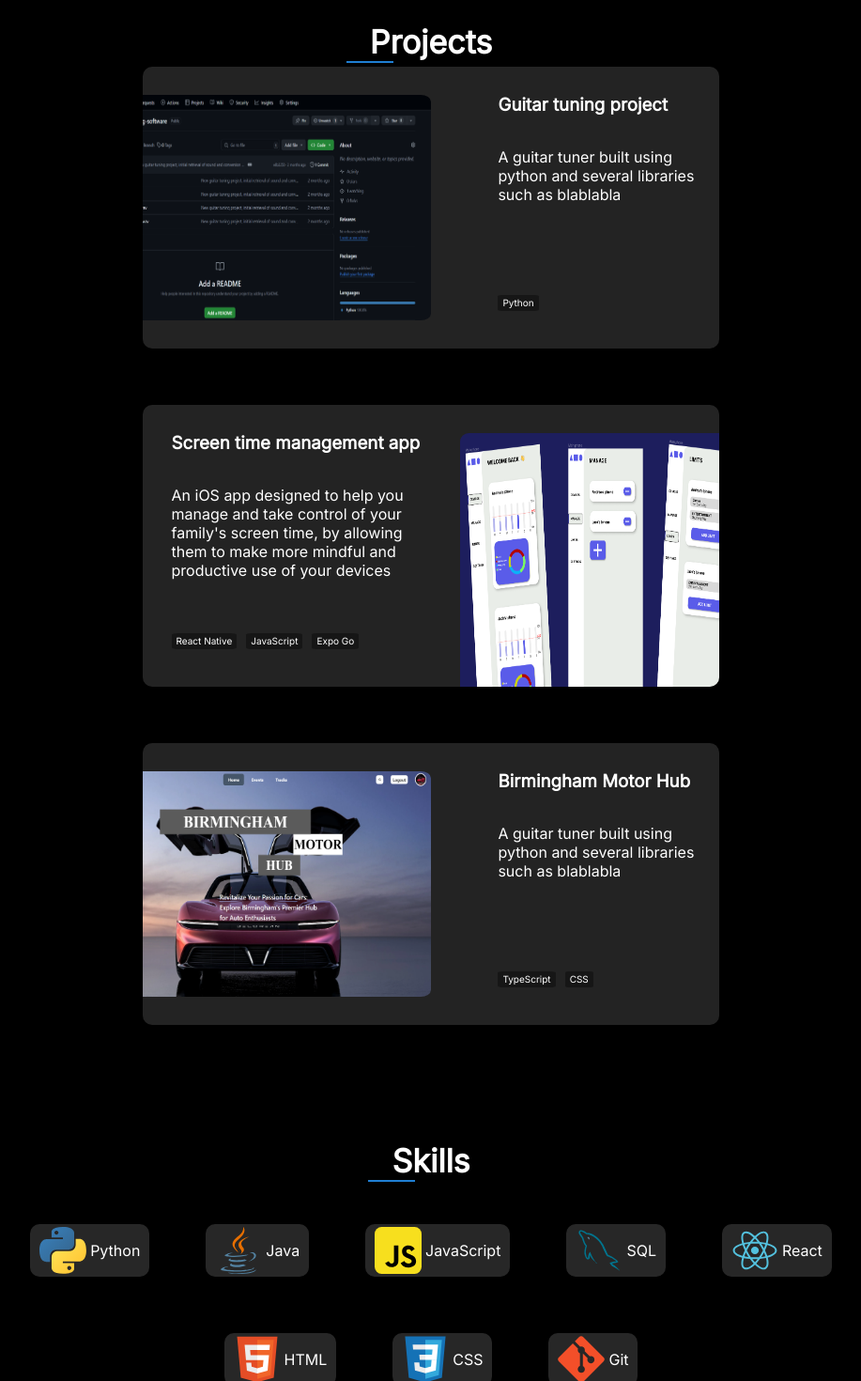
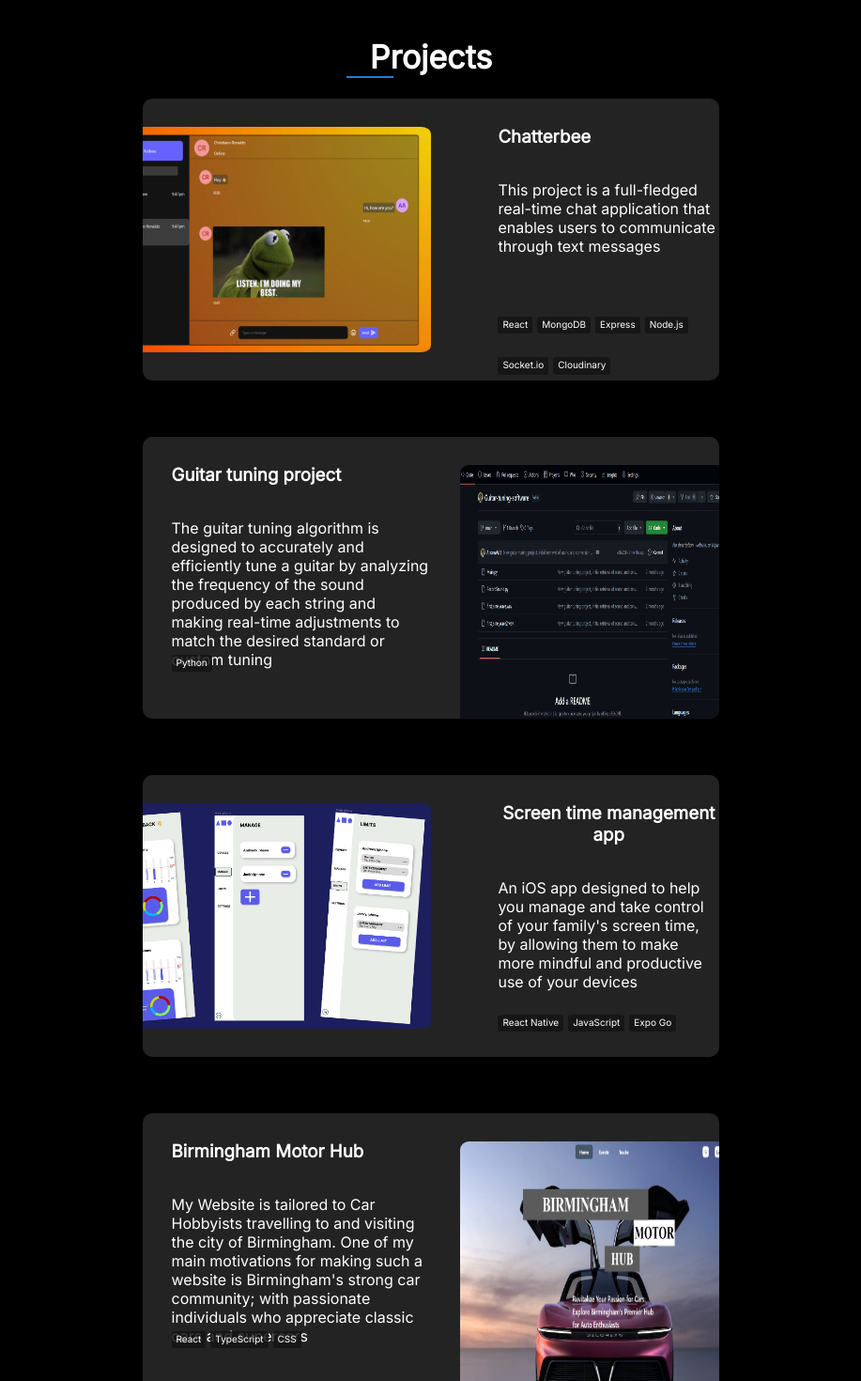
Before and after one commit to AndreaA33/Portfolio, a React (Create React App) app: page / in a window 1280 px wide. Shown: the part 1240-2710 px from the top of the page at 94% size, without its empty margins (181-1098 px from the left). Built offline with nearby package versions, Linux system fonts and the light colour scheme.

Commit message:
new project added

```diff
--- a/package.json
+++ b/package.json
@@ -39,6 +39,5 @@
       "last 1 firefox version",
       "last 1 safari version"
     ]
-  },
-  "homepage": "https://andreaanikwe.com"
+  }
 }
--- a/src/App.css
+++ b/src/App.css
@@ -31,7 +31,7 @@ body {
   text-align: center;
   display: flex;
   flex-direction: column;
-  height: 443vh;
+  height: 481vh;
 }
 
 
@@ -62,6 +62,10 @@ body {
 }
 
 #main-button{
+  display: flex;
+  flex-direction: row;
+  justify-content: center;
+  align-items: center;
   width: auto;
   padding-left: 10px;
   padding-right: 10px;
--- a/src/page components/projects/ProjectsComp.js
+++ b/src/page components/projects/ProjectsComp.js
@@ -1,8 +1,9 @@
 import React from 'react'
 import "./projects.css"
-import project1img from "../../assets/guitartunerimg.png"
-import project2img from "../../assets/STmanageappimg.png"
-import project3img from "../../assets/BMHimg.png"
+import project1img from "../../assets/chatappSS2.png"
+import project2img from "../../assets/guitartunerimg.png"
+import project3img from "../../assets/STmanageappimg.png"
+import project4img from "../../assets/BMHimg.png"
 import { useEffect } from 'react';
 
 function ProjectsComp() {
@@ -25,20 +26,39 @@ function ProjectsComp() {
     <div className='projects' id="projects">
       <h2 id='heading' className='project-heading'>Projects</h2>
       <div className='project-main'>
-        <a href='https://github.com/AndreaA33/Guitar-tuning-software'>
+        <a href='https://github.com/AndreaA33/Chat-Application'>
         <div className='project1'>
           <img className="imgleft" src={project1img} alt='projectimage'/>
           <div className='project-desc'>
+            <h3>Chatterbee</h3>
+            <p>This project is a full-fledged real-time chat application that enables users to communicate through text messages</p>
+            <div className='project-language'>
+              <p>React</p>
+              <p>MongoDB</p>
+              <p>Express</p>
+              <p>Node.js</p>
+              <p>Socket.io</p>
+              <p>Cloudinary</p>
+            </div>
+          </div>
+        </div>
+        </a>
+        <a href='https://github.com/AndreaA33/Guitar-tuning-software'>
+        <div className='project2'>
+          <div className='project-desc' id={"desc2"}>
             <h3>Guitar tuning project</h3>
-            <p>A guitar tuner built using python and several libraries such as blablabla</p>
+            <p>The guitar tuning algorithm is designed to accurately and efficiently tune a guitar by analyzing the frequency of the sound produced by each string and making real-time adjustments to match the desired standard or custom tuning</p>
             <div className='project-language'>
               <p>Python</p>
             </div>
           </div>
-        </div></a>
+          <img className="imgright" src={project2img} alt='projectimage'/>
+        </div>
+        </a>
         <a href='https://github.com/AndreaA33/Screen-Time-Management-App'>
-        <div className='project2'>
-          <div className='project-desc' id={"desc2"}>
+        <div className='project1'>
+          <img className="imgleft" src={project3img} alt='projectimage'/>
+          <div className='project-desc'>
             <h3>Screen time management app</h3>
             <p>An iOS app designed to help you manage and take control of your family's screen time, by allowing them to make more mindful and productive use of your devices</p>
             <div className='project-language'>
@@ -47,20 +67,22 @@ function ProjectsComp() {
               <p>Expo Go</p>
             </div>
           </div>
-          <img className="imgright" src={project2img} alt='projectimage'/>
-        </div></a>
+        </div>
+        </a>
         <a href='https://github.com/AndreaA33/Birmingham-Motor-Hub'>
-        <div className='project1'>
-          <img className="imgleft" src={project3img} alt='projectimage'/>
-          <div className='project-desc'>
+        <div className='project2'>
+          <div className='project-desc' id={"desc2"}>
             <h3>Birmingham Motor Hub</h3>
-            <p>A guitar tuner built using python and several libraries such as blablabla</p>
+            <p>My Website is tailored to Car Hobbyists travelling to and visiting the city of Birmingham. One of my main motivations for making such a website is Birmingham's strong car community; with passionate individuals who appreciate classic cars and supercars</p>
             <div className='project-language'>
+              <p>React</p>
               <p>TypeScript</p>
               <p>CSS</p>
             </div>
           </div>
-        </div></a>
+          <img className="imgright" src={project4img} alt='projectimage'/>
+        </div>
+        </a>
       </div>
     </div>
   )
--- a/src/page components/projects/projects.css
+++ b/src/page components/projects/projects.css
@@ -1,4 +1,3 @@
-
 .project1{
     display: flex;
     flex-direction: row;
@@ -23,7 +22,7 @@
 .project-heading{
     position: relative;
     top: 5%;
-    margin-bottom: 5%;
+    margin-bottom: 8%;
 }
 
 .imgleft{
@@ -49,8 +48,9 @@
 }
 
 .project-desc p{
-    height: 45%;
+    height: 41%;
     text-align: start;
+    padding-right: 2px;
 }
 
 .project-main a{
@@ -101,8 +101,10 @@
 .project-language{
     display: flex;
     justify-content: start;
-    width: 100%;
-    gap: 10px;
+    width: 95%;
+    gap: 5px;
+    flex-wrap: wrap;
+    height: 40px;
 }
 
 .project-language p{
```
Also changed, not shown: src/assets/bgimage.png (deleted), src/assets/chatappSS2.png (added).
